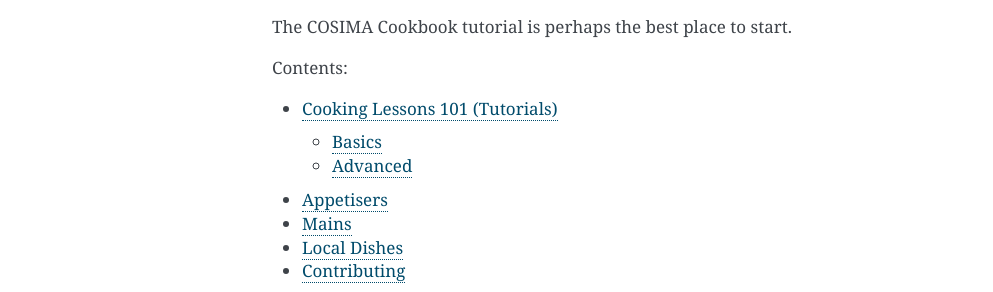
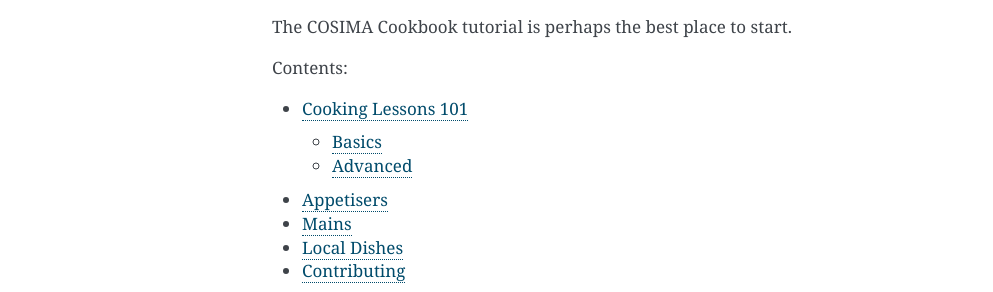
Before and after one commit to COSIMA/cosima-recipes, a Sphinx documentation site: the page built from docs/index.rst, in a window 1280 px wide. Shown: the part 547-839 px from the top of the page, without its empty margins (148-1141 px from the left). Built offline with Sphinx 7.4.7, drawn with Linux system fonts in a browser that asks for light colours; part of the change alters nothing that is shown.

Commit message:
more short titles for toc

```diff
--- a/docs/index.rst
+++ b/docs/index.rst
@@ -32,7 +32,7 @@ The  :doc:`COSIMA Cookbook tutorial <01-Cooking-Lessons-101/01-Basics/COSIMA_Coo
    :maxdepth: 2
    :caption: Contents:
 
-   cooking-lessons-101/index
+   Cooking Lessons 101 <cooking-lessons-101/index>
    Appetisers <appetisers>
    Mains <mains>
    Local Dishes <local-dishes>
```
